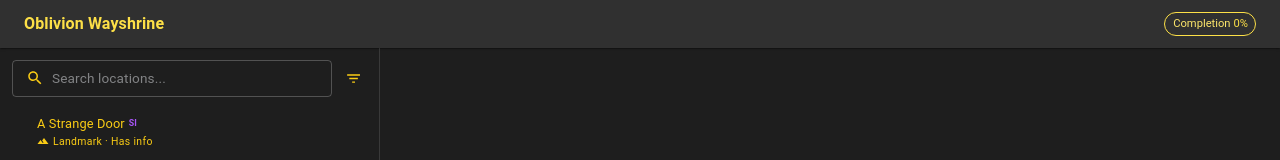
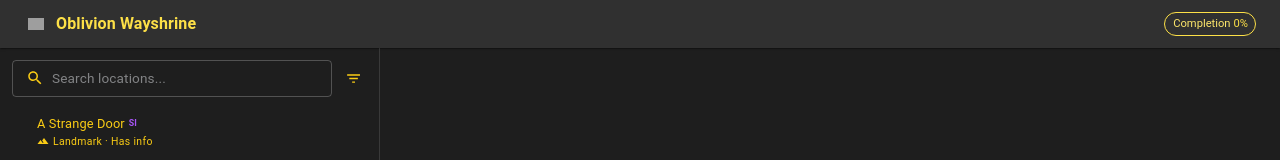
Before and after one commit to ScottMcDermid/oblivion-wayshrine, a Next.js app: page / in a window 1280 px wide. Shown: the top 160 px of the page. Built offline with nearby package versions, Linux system fonts and the light colour scheme; grey boxes are pictures that could not be loaded.

Commit message:
added oblivion tools icon

```diff
--- a/src/components/Wayshrine.tsx
+++ b/src/components/Wayshrine.tsx
@@ -261,6 +261,15 @@
     >
       <AppBar position="static" sx={{ backgroundColor: 'background.paper' }} elevation={1}>
         <Toolbar variant="dense" sx={{ gap: 1, overflow: 'hidden' }}>
+          <IconButton
+            component="a"
+            href="https://oblivion.tools"
+            size="small"
+            aria-label="Oblivion Tools home"
+            sx={{ p: 0.5 }}
+          >
+            <img src="/oblivion-tools-icon.ico" alt="Oblivion Tools" width={16} height={16} style={{ display: 'block' }} />
+          </IconButton>
           <Typography
             variant="h6"
             noWrap
```
Also changed, not shown: 1 other file (tests, documents, lock files or other folders).
